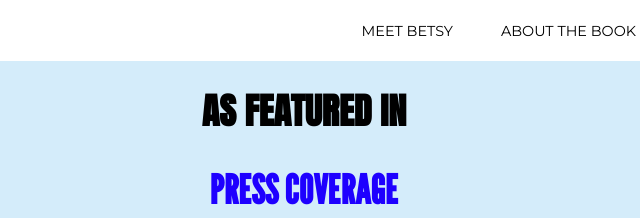
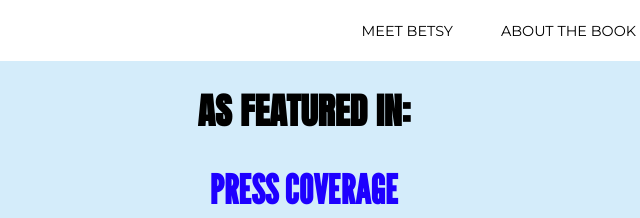
Before and after one commit to Zaki-1052/Mendel_Website, a plain HTML site: page media/index.html in a window 1280 px wide. Shown: the top 218 px of the page, 336-976 px from the left. Drawn offline with Linux system fonts and the light colour scheme; a web font is replaced by a local one.

Commit message:
featured

```diff
--- a/media/index.html
+++ b/media/index.html
@@ -50,7 +50,7 @@
 
   <main class="container about-page">
     <div class="about-text">
-      <p class="first-title2">AS FEATURED IN</p>
+      <p class="first-title2">AS FEATURED IN:</p>
       <!-- <h2 class="book-title">THE PRESS</h2>  ->
     </div>
 
```
